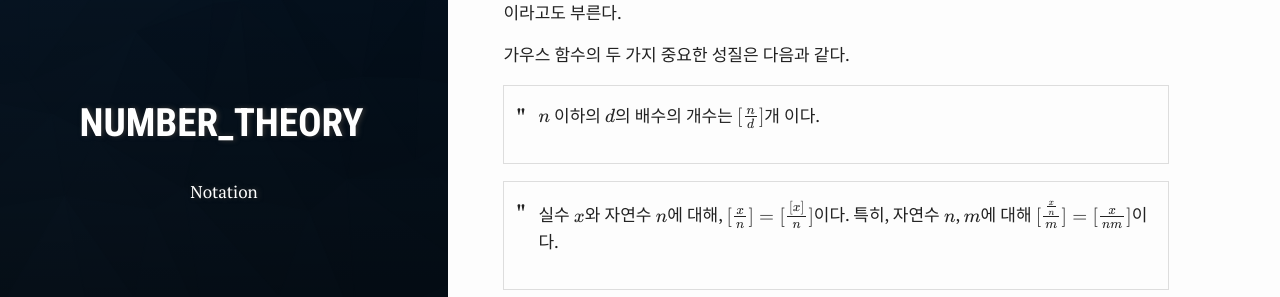
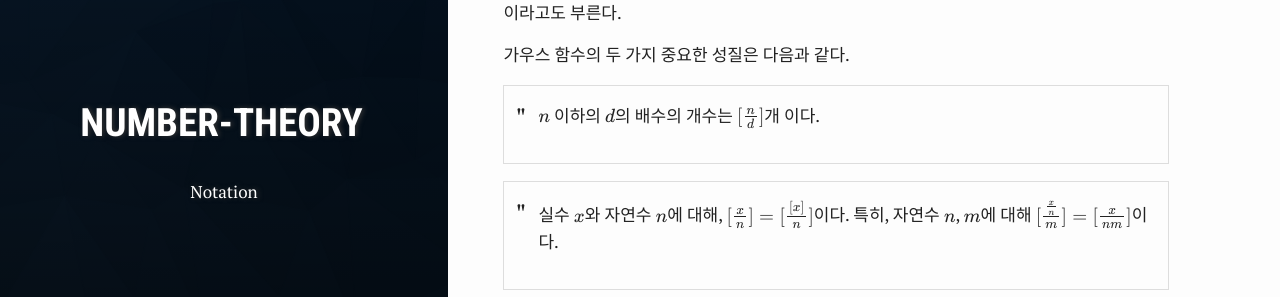
Before and after one commit to ahgus89/ahgus89.github.io, a Jekyll site: the page built from _posts/2020-01-24-Notation.md, in a window 1280 px wide. Shown: the part 499-796 px from the top of the page. Built offline with Jekyll 4.4.1, drawn with Linux system fonts in a browser that asks for light colours; formulas are drawn with MathJax 3.

```diff
--- a/_posts/2020-01-24-Notation.md
+++ b/_posts/2020-01-24-Notation.md
@@ -4,7 +4,7 @@ title:  "Notation"
 summary: "Notation"
 date:   2020-01-24 21:20:00
 categories: Algorithm
-tags: 'Number_Theory'
+tags: 'Number-Theory'
 author: ahgus89
 ---
 
```
